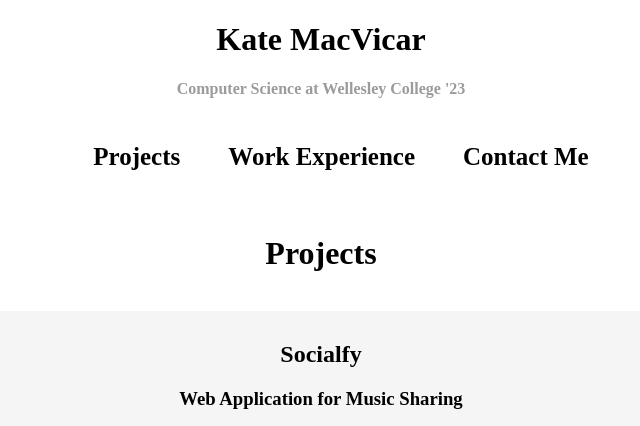
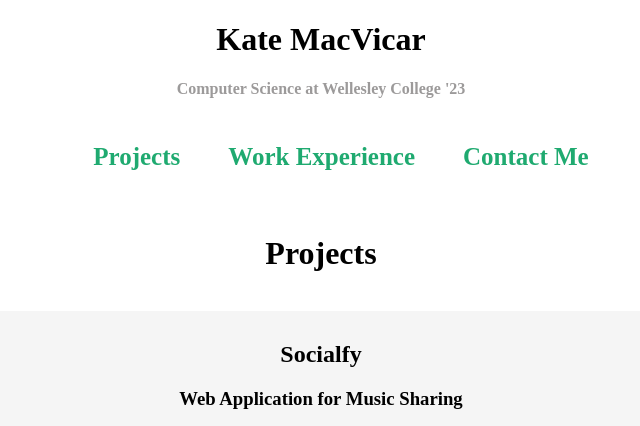
Before and after one commit to kateamacvicar/katemacvicar, a plain HTML site: page projects.html in a window 1280 px wide. Shown: the top 426 px of the page, without its empty margins (319-959 px from the left). Drawn offline with Linux system fonts and the light colour scheme.

Commit message:
fixing css on index again lol

```diff
--- a/projects.html
+++ b/projects.html
@@ -17,9 +17,9 @@
     <nav>
       <ul>
         <!-- <li><a href="home.html">Home</a></li> -->
-        <li><a href="projects.html">Projects</a></li>
-        <li><a href="experience.html">Work Experience</a></li>
-        <li><a href="contact.html">Contact Me</a></li>
+        <li><a style = "color: #1faa70;" href="projects.html">Projects</a></li>
+        <li><a style = "color: #1faa70;" href="experience.html">Work Experience</a></li>
+        <li><a style = "color: #1faa70;" href="contact.html">Contact Me</a></li>
       </ul>
     </nav>
 
```
Also changed, not shown: index.html (+3 -3 lines).
